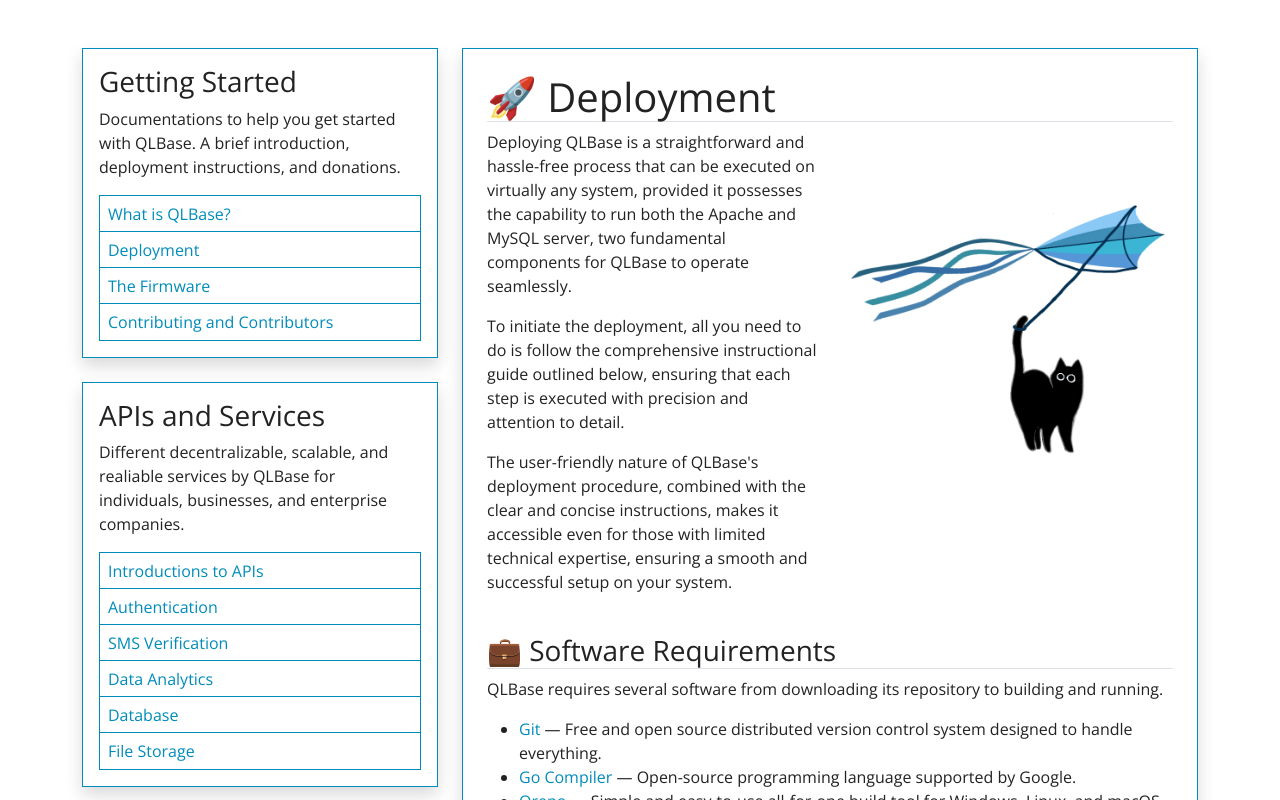
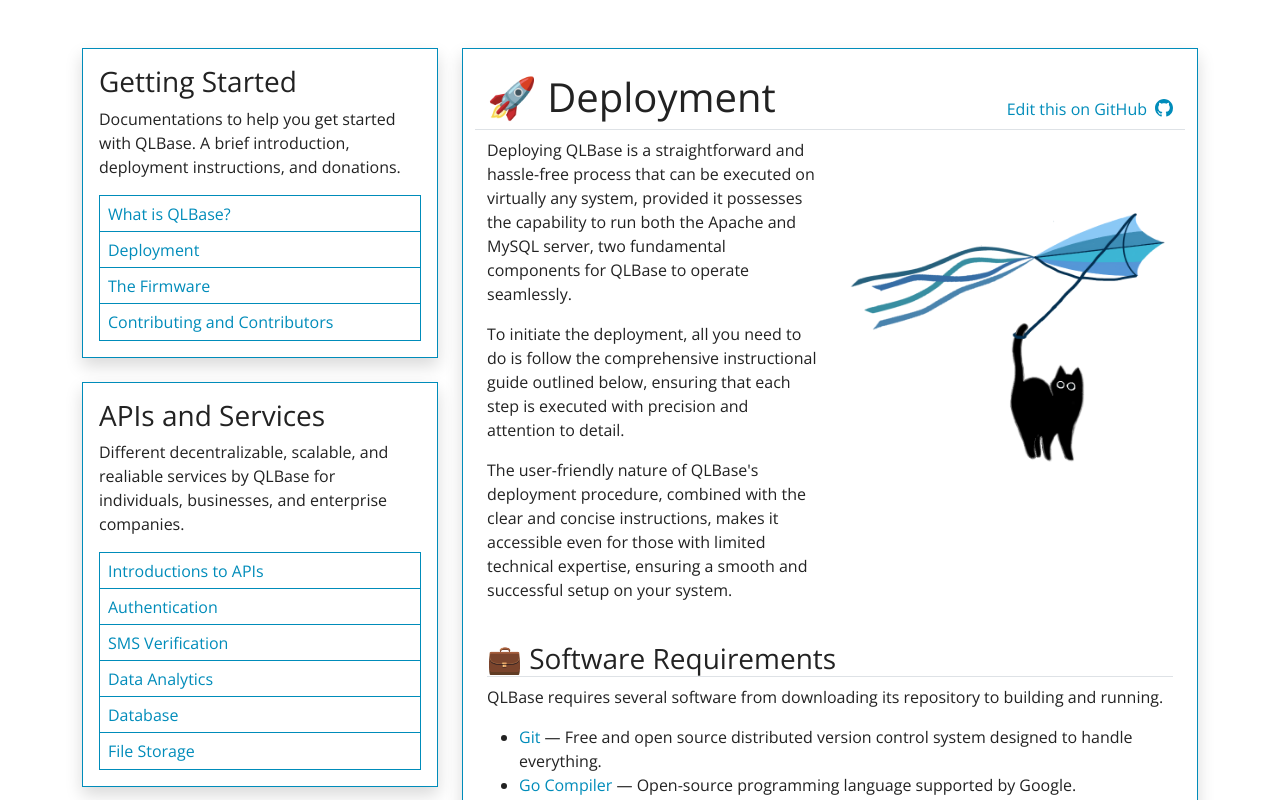
Before and after one commit to nthnn/QLBase, a Vue app in the folder documentations/: page /deployment in a window 1280 px wide. Shown: the top 800 px of the page. Built offline with nearby package versions, Linux system fonts and the light colour scheme.

Commit message:
Deployment page GitHub link.

```diff
--- a/documentations/src/views/Deployment.vue
+++ b/documentations/src/views/Deployment.vue
@@ -1,6 +1,25 @@
 <template>
-    <h1 class="border-bottom">🚀 Deployment</h1>
-    <div class="row">
+    <div class="row border-bottom">
+        <div class="col-lg-6">
+            <h1>🚀 Deployment</h1>
+        </div>
+
+        <div class="col-lg-6 desktop-only" align="right">
+            <div class="pt-4">
+                <a href="https://github.com/nthnn/QLBase/blob/main/documentations/src/views/Deployment.vue"
+                    target="_blank" class="text-decoration-none">
+                    <span style="margin-top: 2px !important; display: flex; float: right">
+                        <svg xmlns="http://www.w3.org/2000/svg" width="18" height="18" fill="currentColor" class="bi bi-github" viewBox="0 0 16 16">
+                            <path d="M8 0C3.58 0 0 3.58 0 8c0 3.54 2.29 6.53 5.47 7.59.4.07.55-.17.55-.38 0-.19-.01-.82-.01-1.49-2.01.37-2.53-.49-2.69-.94-.09-.23-.48-.94-.82-1.13-.28-.15-.68-.52-.01-.53.63-.01 1.08.58 1.23.82.72 1.21 1.87.87 2.33.66.07-.52.28-.87.51-1.07-1.78-.2-3.64-.89-3.64-3.95 0-.87.31-1.59.82-2.15-.08-.2-.36-1.02.08-2.12 0 0 .67-.21 2.2.82.64-.18 1.32-.27 2-.27s1.36.09 2 .27c1.53-1.04 2.2-.82 2.2-.82.44 1.1.16 1.92.08 2.12.51.56.82 1.27.82 2.15 0 3.07-1.87 3.75-3.65 3.95.29.25.54.73.54 1.48 0 1.07-.01 1.93-.01 2.2 0 .21.15.46.55.38A8.01 8.01 0 0 0 16 8c0-4.42-3.58-8-8-8"/>
+                        </svg>
+                    </span>
+                    <span class="float-right d-inline mx-2">Edit this on GitHub</span>
+                </a>
+            </div>
+        </div>
+    </div>
+
+    <div class="row mt-2">
         <div class="col-md-6">
             <p>Deploying QLBase is a straightforward and hassle-free process that can be executed on virtually any system, provided it possesses the capability to run both the Apache and MySQL server, two fundamental components for QLBase to operate seamlessly.</p>
             <p>To initiate the deployment, all you need to do is follow the comprehensive instructional guide outlined below, ensuring that each step is executed with precision and attention to detail.</p>
```
